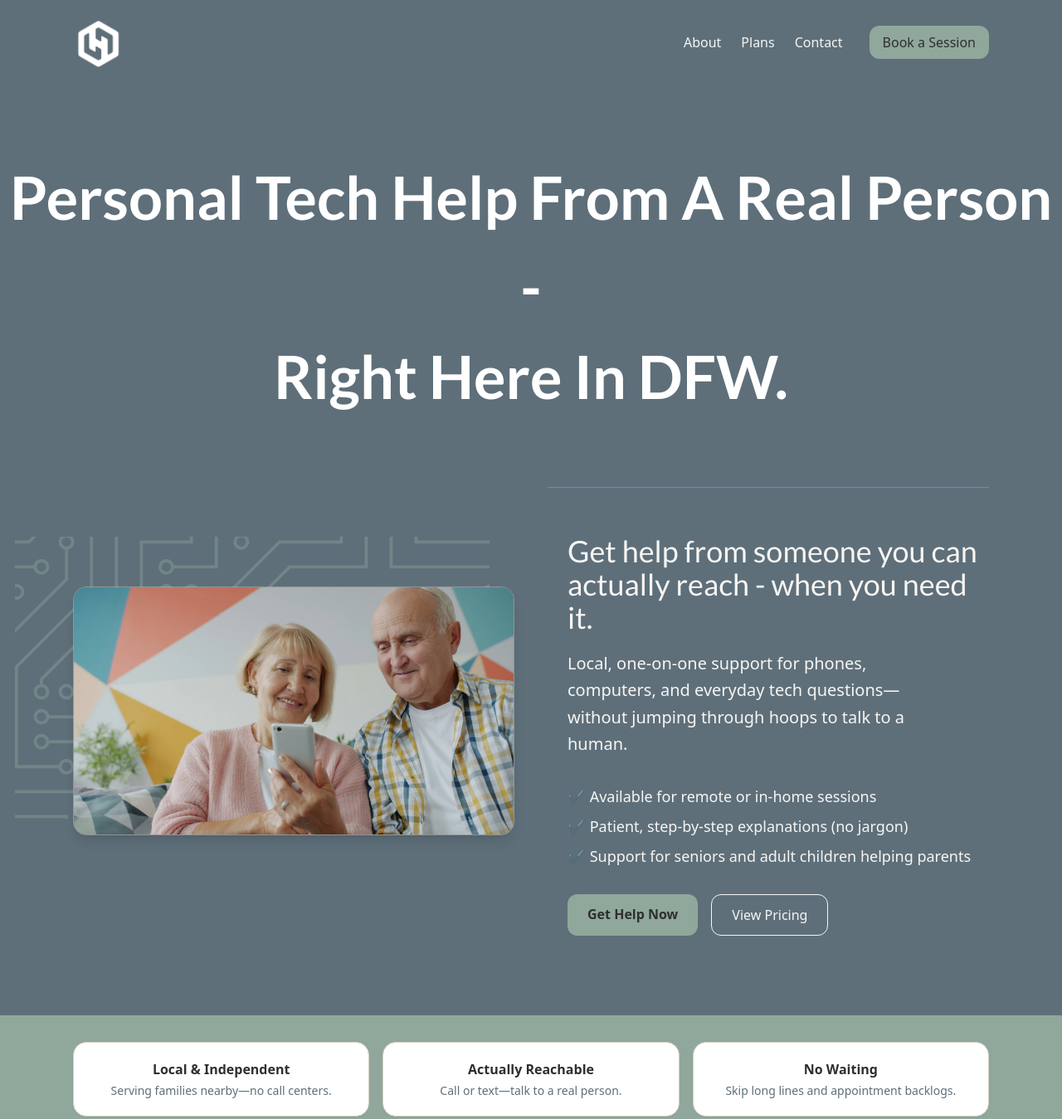
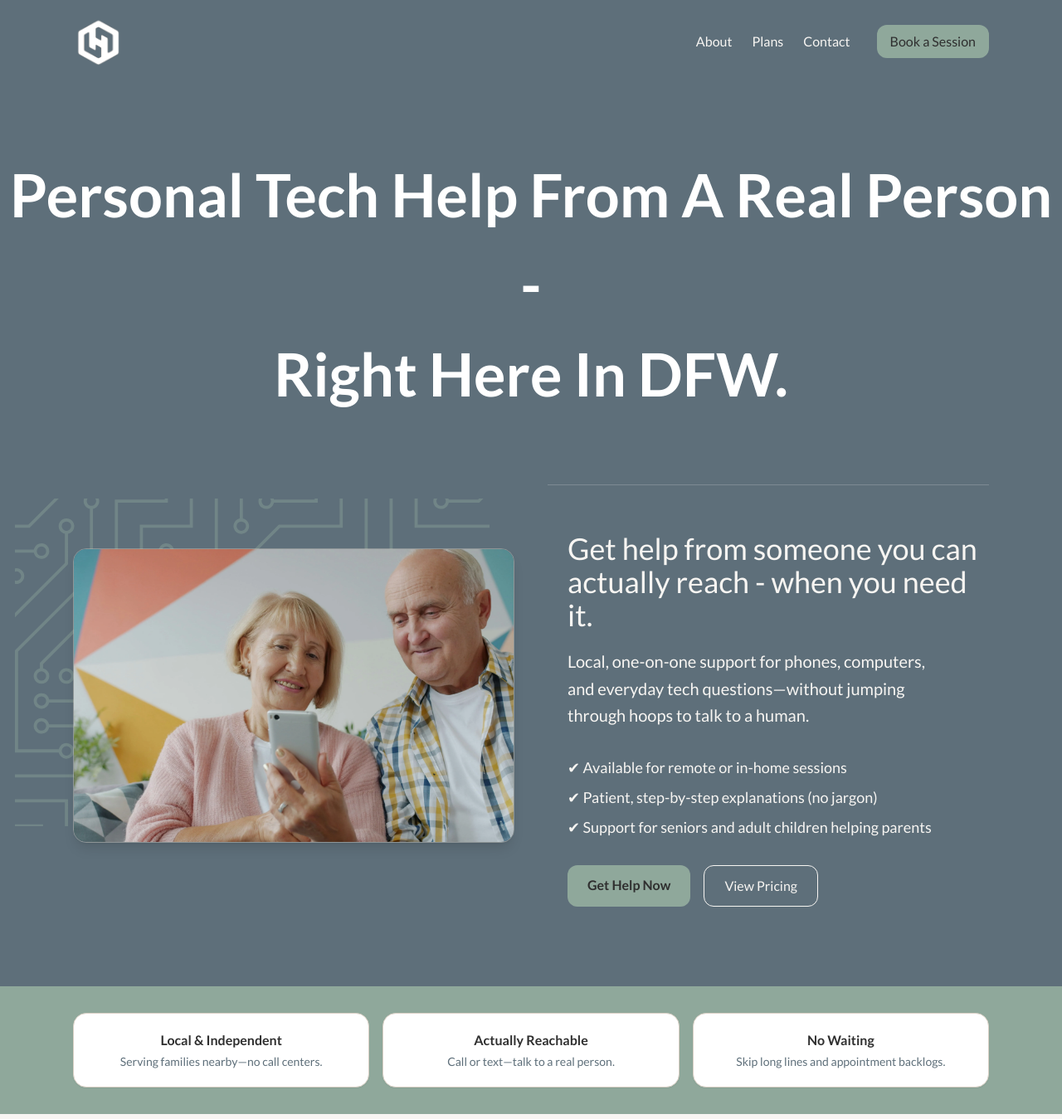
Before and after one commit to haleyjhankins/handrailtech.com, a website: page index.html in a window 1280 px wide. Shown: the top 1349 px of the page at 83% size. Drawn offline with nearby package versions, Linux system fonts and the light colour scheme; files that its build step writes are made by us from their sources.

Commit message:
Fix layout shifts with aspect ratios

```diff
--- a/index.html
+++ b/index.html
@@ -24,14 +24,14 @@
 
 </head>
 
-<body class="bg-parchment text-graphite font-sans antialiased overflow-x-hidden">
+<body class="bg-parchment text-graphite font-sans antialiased overflow-x-hidden" style="font-family: Lato, -apple-system, BlinkMacSystemFont, 'Segoe UI', Roboto, sans-serif;">
 
   <!-- 🔧 Responsive Navbar -->
   <nav class="sticky top-0 z-50 backdrop-blur-sm bg-blue-slate ">
     <div class="max-w-6xl mx-auto px-6 flex items-center justify-between py-4 md:py-5">
       <!-- Brand -->
       <a href="index.html" class="flex items-center gap-3">
-        <img class="w-[60px]" src="src/images/logo_transparent.png" alt="Handrail Tech services" width="60" height="60" fetchpriority="high">
+        <img class="w-[60px]" style="aspect-ratio: 1/1;" src="src/images/logo_transparent.png" alt="Handrail Tech services" width="60" height="60" fetchpriority="high">
       </a>
 
       <!-- Desktop Links -->
@@ -87,7 +87,7 @@
         </div>
         <picture>
           <source srcset="src/images/older-couple.webp" type="image/webp">
-          <img src="src/images/older-couple.jpg" alt="Photo of a couple smiling and using a smartphone" width="600" height="400" fetchpriority="high" class="relative rounded-2xl shadow-lg border border-dust-grey/40 object-cover w-full transition-transform duration-700 hover:scale-[1.02]" style="z-index:1;" />
+          <img src="src/images/older-couple.jpg" alt="Photo of a couple smiling and using a smartphone" width="600" height="400" fetchpriority="high" style="aspect-ratio: 3/2; z-index:1;" class="relative rounded-2xl shadow-lg border border-dust-grey/40 object-cover w-full transition-transform duration-700 hover:scale-[1.02]" />
         </picture>
       </div>
 
@@ -157,7 +157,7 @@
           <div class="img-box">
             <picture>
               <source srcset="src/images/haley-handrail.webp" type="image/webp">
-              <img src="src/images/haley-handrail.jpg" alt="Haley Hankins, founder of Handrail" width="600" height="400" loading="lazy" class="rounded-2xl shadow-lg border border-dust-grey object-cover w-full mt-4">
+              <img src="src/images/haley-handrail.jpg" alt="Haley Hankins, founder of Handrail" width="600" height="400" loading="lazy" style="aspect-ratio: 3/2;" class="rounded-2xl shadow-lg border border-dust-grey object-cover w-full mt-4">
             </picture>
           </div>
         </div>
```
